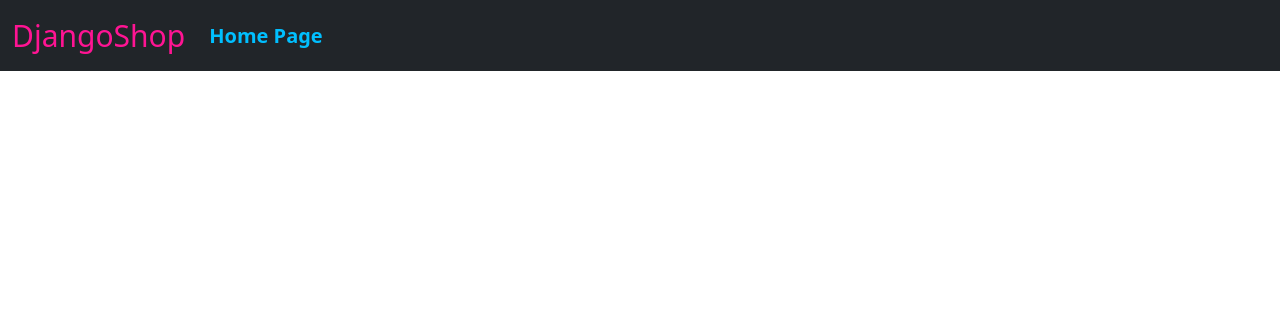
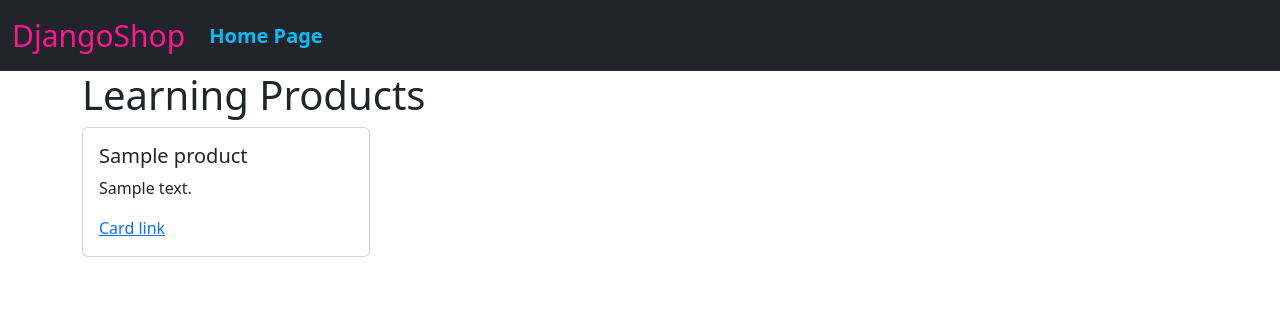
Before and after one commit to OleksandrTymchuk/django_store, a Django app: page / in a window 1280 px wide. Shown: the top 331 px of the page. Run offline with Django 4.2, Linux system fonts and the light colour scheme; data comes from the database, SQL or seed files in the repository; tables that the repository leaves empty hold one stand-in row (values such as "Sample post").

Commit message:
add main menu product card

```diff
--- a/main/views.py
+++ b/main/views.py
@@ -1,7 +1,12 @@
 from django.shortcuts import render
 from django.http import HttpResponse
 from .models import MenuItem
+from products.models import Product
 
 def home(request):
     menu_items = MenuItem.objects.all()
-    return render(request, 'main/index.html', {"menu_items": menu_items})
+    products = Product.objects.filter(display_on_main_page=True, approved = True).order_by("id")
+    return render(request, 'main/index.html', {
+        "menu_items": menu_items,
+        "products":products
+    })
--- a/templates/main/index.html
+++ b/templates/main/index.html
@@ -1,4 +1,20 @@
 {% extends 'base.html' %}
 
 {% block content %}
+    <div class="container">
+        <div class="row">
+            <h1>Learning Products</h1>
+            <div class="cards-list">
+                {% for product in products %}
+                    <div class="card" style="width: 18rem;">
+                      <div class="card-body">
+                        <h5 class="card-title">{{ product.title }} </h5>
+                        <p class="card-text">{{ product.description }} </p>
+                        <a href="#" class="card-link">Card link</a>
+                      </div>
+                    </div>
+                {% endfor %}
+            </div>
+        </div>
+    </div>
 {% endblock %}
```
